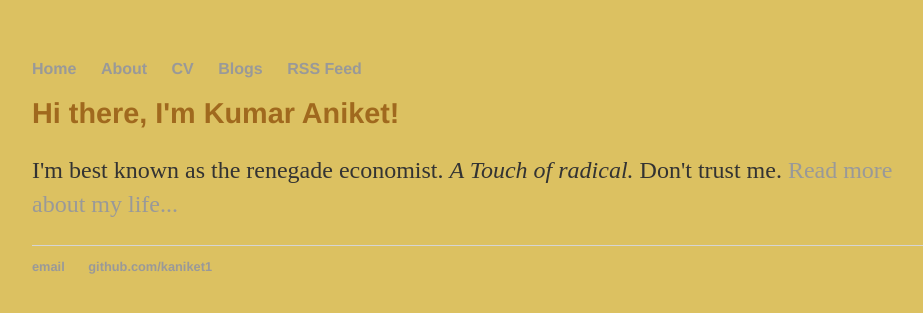
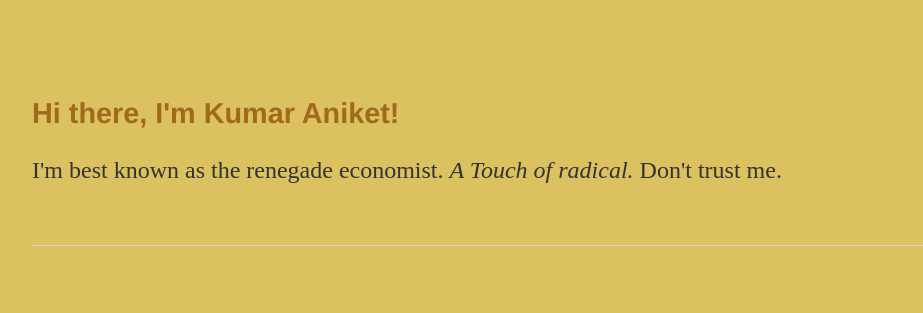
Before and after one commit to kaniket1/kaniket1.github.io, a Jekyll site: the page built from index.html, in a window 1280 px wide. Shown: the top 313 px of the page, without its empty margins (160-1083 px from the left). Built offline with Jekyll 4.4.1, drawn with Linux system fonts in a browser that asks for light colours.

Commit message:
Update main.css

```diff
--- a/css/main.css
+++ b/css/main.css
@@ -16,10 +16,11 @@ nav ul li, footer ul li {
 }
 a {
     text-decoration: none;
-    color: #999;
+    color: rgb(220,193,97);
 }
 a:hover {
-    text-decoration: underline;
+    text-decoration: none;
+    color: rgb(201,174,80);
 }
 h1 {
     font-size: 1.8em;
```
